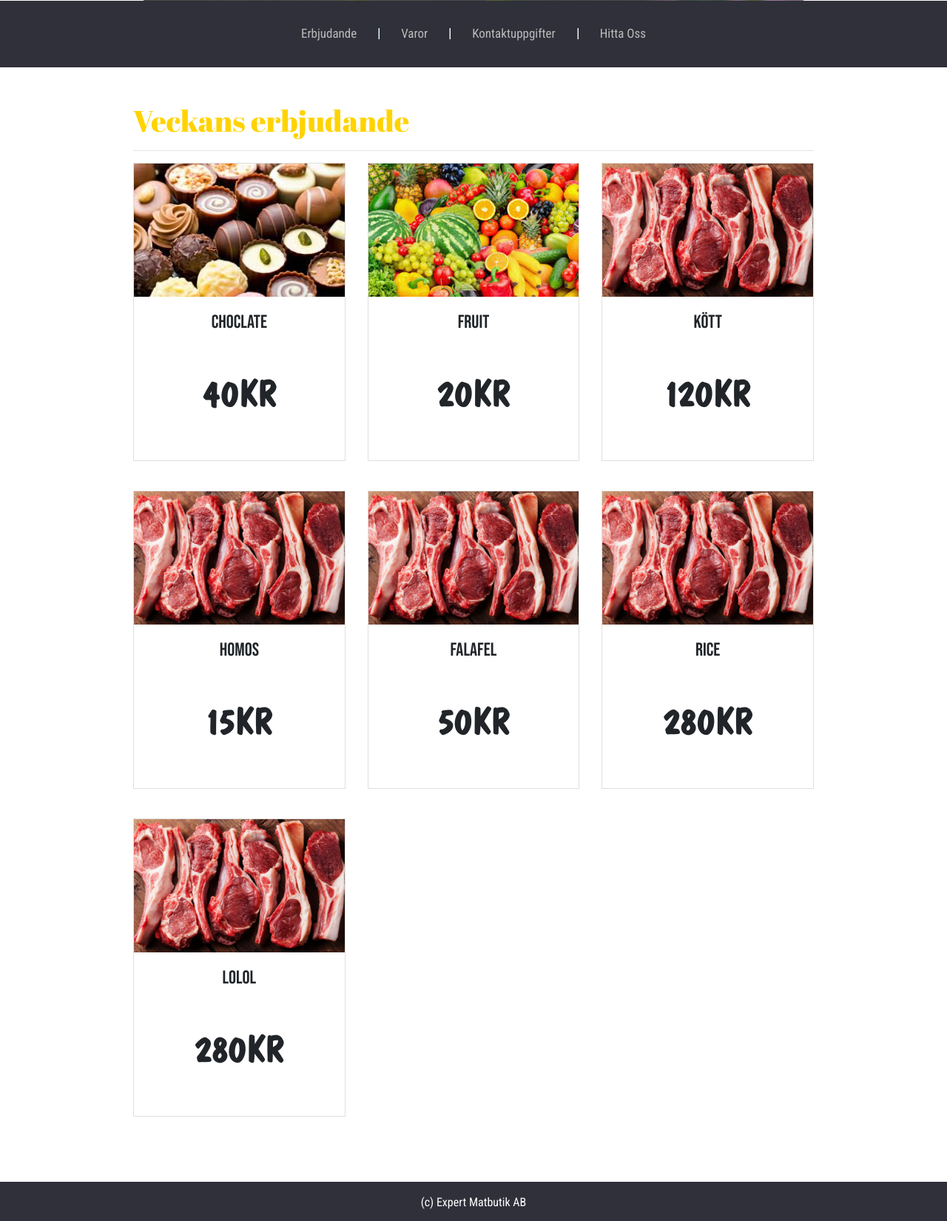
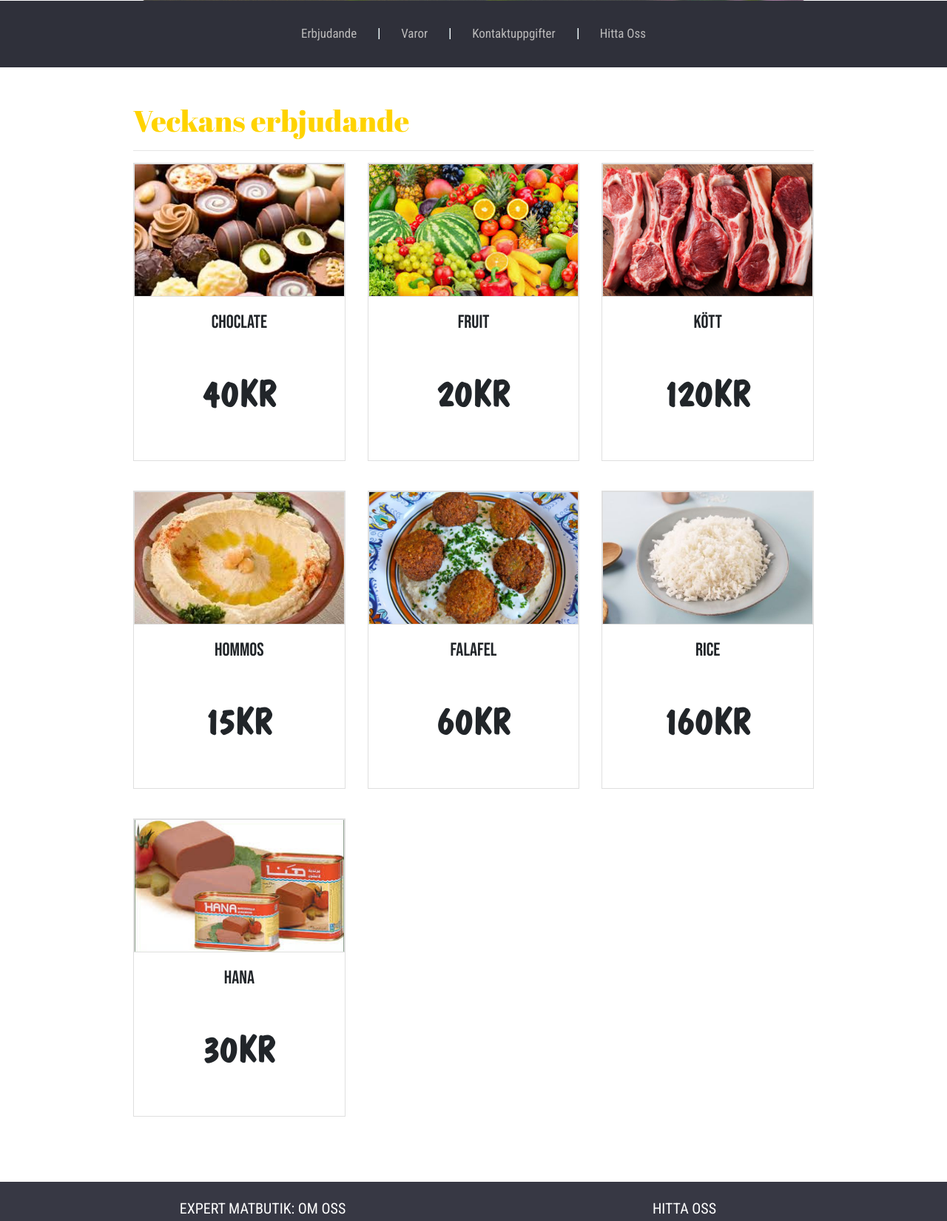
Before and after one commit to theXtroyer1221/Expert-matbutik, a Flask app: page / in a window 1280 px wide. Shown: the part 587-2237 px from the top of the page at 74% size. Run offline with Flask 2, Linux system fonts and the light colour scheme; some libraries are stand-ins or nearby versions.

Commit message:
added sections + made the footer with info

```diff
--- a/json/week-rea.json
+++ b/json/week-rea.json
@@ -19,28 +19,28 @@
       "picture": "meat"
     },
     {
-      "name": "homos",
+      "name": "hommos",
       "price": "15",
       "singular_price": true,
-      "picture": "meat"
+      "picture": "hommos"
     },
     {
-      "name": "falafel",
-      "price": "50",
+      "name": "Falafel",
+      "price": "60",
       "singular_price": true,
-      "picture": "meat"
+      "picture": "Falafel"
     },
     {
       "name": "rice",
-      "price": "280",
+      "price": "160",
       "singular_price": true,
-      "picture": "meat"
+      "picture": "Rice"
     },
     {
-      "name": "lolol",
-      "price": "280",
+      "name": "Hana",
+      "price": "30",
       "singular_price": true,
-      "picture": "meat"
+      "picture": "Hana"
     }
   ]
 }
--- a/static/css/_reset.scss
+++ b/static/css/_reset.scss
@@ -86,6 +86,7 @@ a {
 .card img {
   height: 180px !important;
   object-fit: cover;
+  border: 1px solid rgba(0, 0, 0, 0.125);
 }
 
 .card-body {
@@ -108,6 +109,10 @@ a {
   font-weight: bold;
 }
 
+.footer-dark {
+  background-color: #373844;
+}
+
 #sticky-footer {
   flex-shrink: none;
 }
--- a/static/css/style.css
+++ b/static/css/style.css
@@ -90,6 +90,7 @@ a {
   height: 180px !important;
   -o-object-fit: cover;
      object-fit: cover;
+  border: 1px solid rgba(0, 0, 0, 0.125);
 }
 
 .card-body {
@@ -110,6 +111,10 @@ a {
   font-weight: bold;
 }
 
+.footer-dark {
+  background-color: #373844;
+}
+
 #sticky-footer {
   -ms-flex-negative: none;
       flex-shrink: none;
@@ -121,7 +126,7 @@ a {
 
 #navbar {
   z-index: 500;
-  -webkit-transition: all 0s ease-out 0s;
+  -webkit-transition: all 0.4s ease-out 0s;
   transition: all 0.4s ease-out 0s;
   padding-top: 1.5rem;
   padding-bottom: 1.5rem;
--- a/templates/base.html
+++ b/templates/base.html
@@ -6,7 +6,7 @@
     <title>Expert Matbutik - Norrköping</title>
     <link href="https://fonts.googleapis.com/css?family=Roboto+Condensed&display=swap" rel="stylesheet" />
     <link href="https://fonts.googleapis.com/css?family=Abril+Fatface&display=swap" rel="stylesheet" />
-    <link href="https://fonts.googleapis.com/css?family=Bebas+Neue&display=swap" rel="stylesheet">
+    <link href="https://fonts.googleapis.com/css?family=Bebas+Neue&display=swap" rel="stylesheet" />
     <link rel="stylesheet" href="{{ url_for('static', filename='css/style.css') }}" />
     <link rel="stylesheet" href="{{ url_for('static', filename='css/font.css')  }}" />
     <!-- Bootstrap CSS -->
@@ -21,8 +21,25 @@
       </div>
     </nav>
     {% block content %}{% endblock %}
-    <footer class="page-footer font-small bg-dark-2 white">
-      <div class="footer-copyright text-center text-white py-3">(c) Expert Matbutik AB</div>
+
+    <footer class="page-footer font-small footer-dark pt-4, text-white">
+      <div class="container py-3 pt-4">
+        <div class="row">
+          <div class="col-md-6 mt-md-0 mt-3 text-center">
+            <h5 class="text-uppercase">Expert Matbutik: Om Oss</h5>
+            <p>Lorem ipsum dolor sit amet consectetur adipisicing elit. Ipsum eligendi rerum voluptatibus placeat laudantium. Tenetur ipsa consequuntur aut officiis, quidem exercitationem temporibus deleniti provident corporis vitae id a aliquam porro.</p>
+            <img src="static/images/store.jpg" alt="äffaren" style="width: 100%;" />
+          </div>
+          <hr class="clearfix w-100 d-md-none pb-3" />
+          <div class="col-md-6 mb-md-0 mb-3 text-center">
+            <h5 class="text-uppercase">Hitta oss</h5>
+            <iframe src="https://www.google.com/maps/embed?pb=!1m18!1m12!1m3!1d899.104111547625!2d16.1804692224272!3d58.57972004374568!2m3!1f0!2f0!3f0!3m2!1i1024!2i768!4f13.1!3m3!1m2!1s0x46593bb7377e2307%3A0xbff9b3aa644071ba!2sAlbrektsv%C3%A4gen%20125%2C%20603%2053%20Norrk%C3%B6ping!5e1!3m2!1sen!2sse!4v1579347054889!5m2!1sen!2sse" width="100%" height="200" frameborder="0" style="border:0; height:calc(100% - 32px);" allowfullscreen=""></iframe>
+          </div>
+        </div>
+      </div>
+      <div class="footer-copyright text-center py-4 bg-dark-2">
+        (c) Expert Matbutik AB
+      </div>
     </footer>
     <!-- Optional JavaScript -->
     <!-- jQuery first, then Popper.js, then Bootstrap JS -->
--- a/templates/index.html
+++ b/templates/index.html
@@ -1,5 +1,5 @@
 {% extends "base.html" %} {% block content %}
-<header id=header>
+<header id="header">
   <div id="carouselExampleIndicators" class="carousel slide" data-ride="carousel">
     <ol class="carousel-indicators">
       {%for i in range(0, len)%} {% if i == 0 %}
@@ -38,7 +38,7 @@
       <div class="collapse navbar-collapse" id="navbarResponsive">
         <ul class="navbar-nav mx-auto">
           <li class="nav-item">
-            <a class="nav-link" href="#week">Erbjudande</a>
+            <a class="nav-link" href="#Erbjudande">Erbjudande</a>
           </li>
           <hr class="vertical-hr" />
           <li class="nav-item">
@@ -46,11 +46,11 @@
           </li>
           <hr class="vertical-hr" />
           <li class="nav-item">
-            <a class="nav-link" href="#">Kontaktuppgifter</a>
+            <a class="nav-link" href="#Kontaktuppgifter">Kontaktuppgifter</a>
           </li>
           <hr class="vertical-hr" />
           <li class="nav-item">
-            <a class="nav-link" href="#">Hitta Oss</a>
+            <a class="nav-link" href="#Hitta_Oss">Hitta Oss</a>
           </li>
         </ul>
       </div>
@@ -60,7 +60,7 @@
 {% if erbjudan == None %}
 <p>expert matbutik</p>
 {% else %}
-<section class="my-5" id="week">
+<section class="my-5" id="Erbjudande">
   <div class="container">
     <div class="row">
       <div class="col-md-10 mx-auto">
@@ -84,9 +84,11 @@
   </div>
 </section>
 {% endif %}
+<section class="mb-5" id="Kontaktuppgifter"></section>
+<section class="mb-5"></section>
 <script>
   var nav = document.getElementById("navbar");
-  var lolol = document.getElementById("header");
+  var header = document.getElementById("header");
 
   window.onscroll = function() {
     if (window.pageYOffset > 590) {
@@ -96,13 +98,13 @@
       nav.classList.remove("py-4");
       nav.classList.add("py-2");
 
-      lolol.style.marginBottom = "137px";
+      header.style.marginBottom = "137px";
     } else {
       nav.style.position = "relative";
       nav.style.boxShadow = "none";
       nav.classList.add("py-4");
 
-      lolol.style.marginBottom = "0px";
+      header.style.marginBottom = "0px";
     }
   };
 </script>
```
Also changed, not shown: static/images/images-rea/Falafel.jpg (added), static/images/images-rea/Hana.jpg (added), static/images/images-rea/Rice.jpg (added), static/images/images-rea/hommos.jpg (added), static/images/store.jpg (added), 1 other file.
